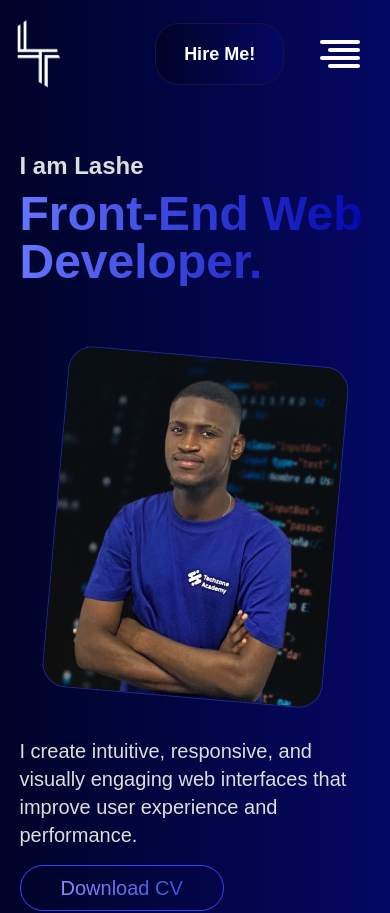
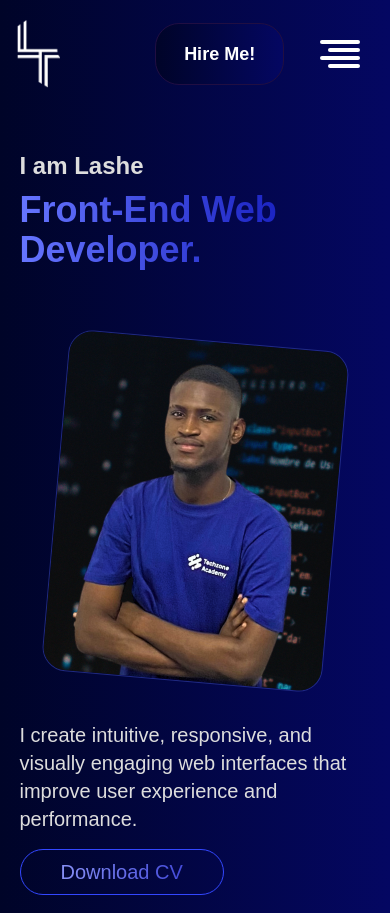
Before and after one commit to KidHarlesh/LahsePortfolio, a React (Vite) app: page / in a window 390 px wide. Shown: the top 913 px of the page. Built offline with nearby package versions, Linux system fonts and the light colour scheme.

Commit message:
new comit

```diff
--- a/src/components/HeroSection.jsx
+++ b/src/components/HeroSection.jsx
@@ -37,7 +37,7 @@ const HeroSection = () => {
             </motion.h1>
 
             <motion.p
-              className="bg-gradient-to-r from-[#6675ff] to-[#0006ad] text-transparent bg-clip-text text-5xl lg:text-7xl  font-semibold pt-2 lg:pt-4 "
+              className="bg-gradient-to-r from-[#6675ff] to-[#0006ad] text-transparent bg-clip-text text-4xl lg:text-7xl  font-bold  pt-2 lg:pt-4 "
               initial={{ y: 0 }}
               animate={{ y: 10 }}
               transition={{ duration: 0.4, ease: "easeOut" }}
```
